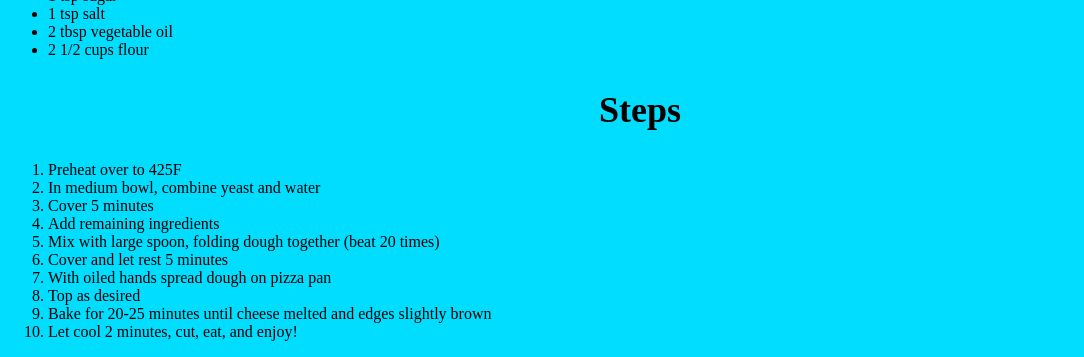
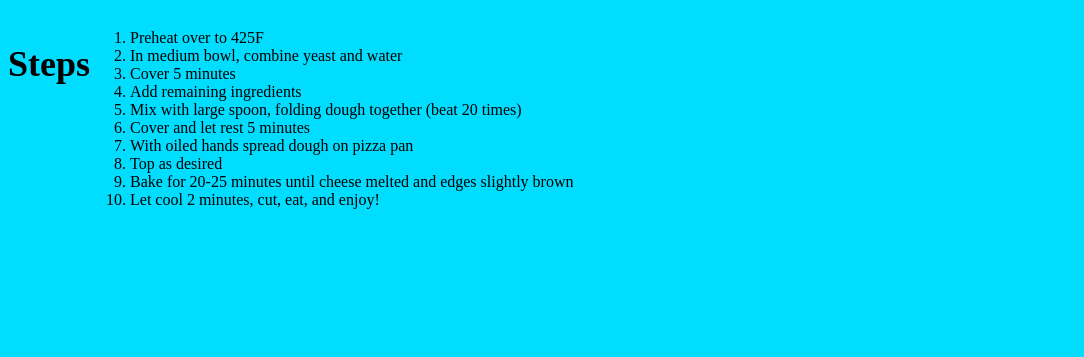
Before and after one commit to DarrenMycroft/odin-recipes, a plain HTML site: page recipes/pizza-dough.html in a window 1280 px wide. Shown: the part 749-1106 px from the top of the page, without its empty margins (0-1084 px from the left). After the commit the page ends 982 px from the top, so only its background shows below. Drawn offline with Linux system fonts and the light colour scheme.

Commit message:
add: box-sizing

```diff
--- a/styles.css
+++ b/styles.css
@@ -1,3 +1,6 @@
+* {
+    box-sizing: border-box;
+}
 body {
     background-color: #00ddff
 }
@@ -44,3 +47,10 @@ a {
     text-decoration: none;
     font-size: 24px;
 }
+
+/* recipe sub-folder */
+
+.ingredients, .instructions  {
+    display: flex;
+    flex-direction: row;
+}
```
